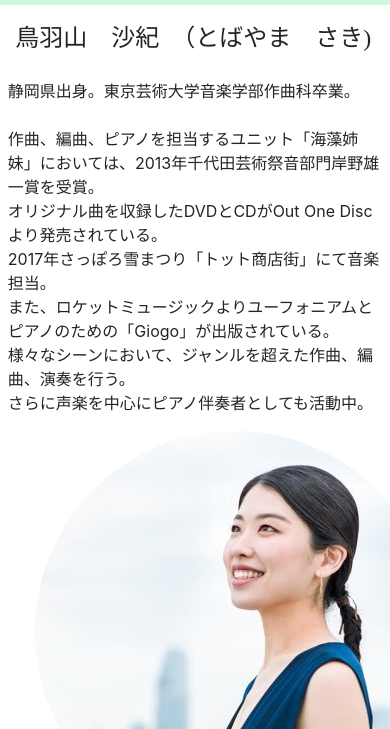
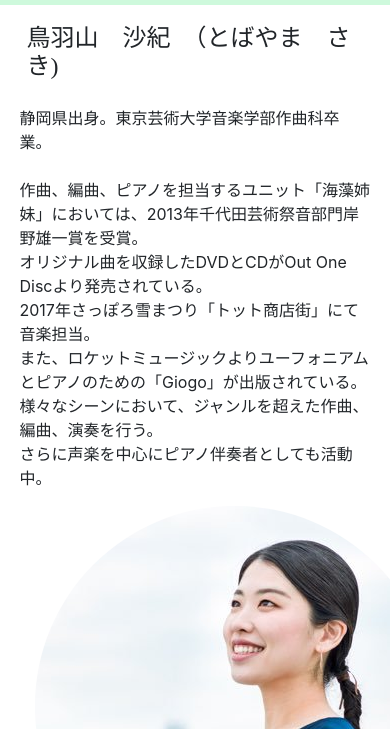
Before and after one commit to Sozai83/saki-tobayama, a plain HTML site: page profile.html in a window 390 px wide. Shown: the part 115-844 px from the top of the page. Drawn offline with nearby package versions, Linux system fonts and the light colour scheme.

Commit message:
fix padding for profile texts

```diff
--- a/profile.css
+++ b/profile.css
@@ -19,8 +19,8 @@
 }
 
 /*md 以下*/
-@media screen and (max-width:750px){
+@media screen and (max-width:1000px){
 	.profile-text{
-		padding:0 2%;
+		padding:0 5%;
 	}
 }
```
